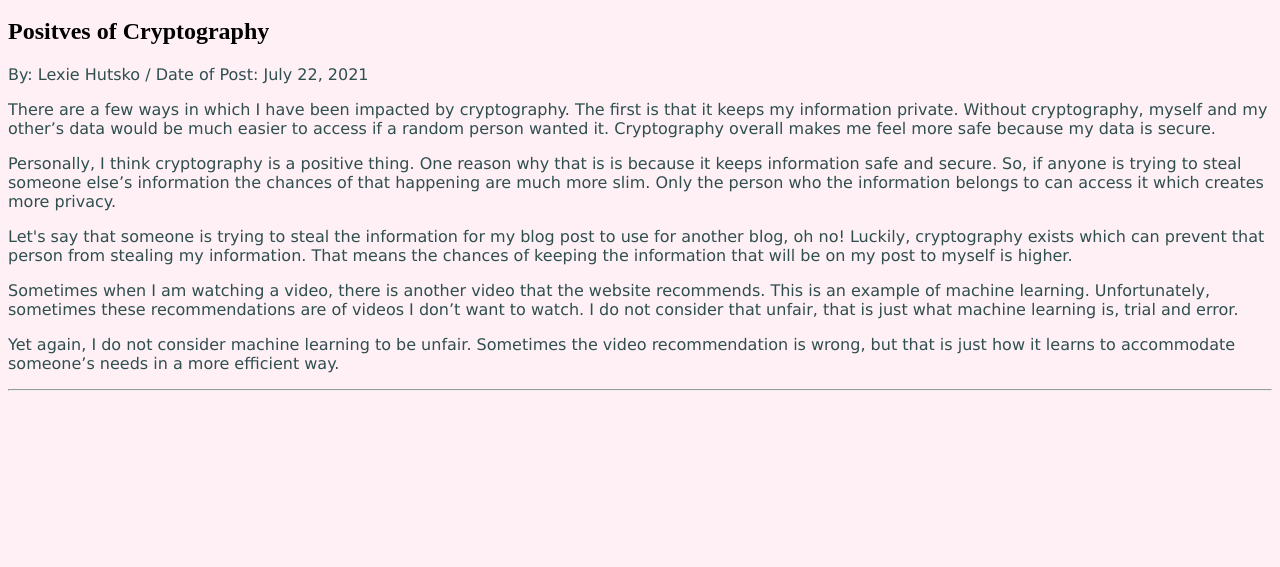
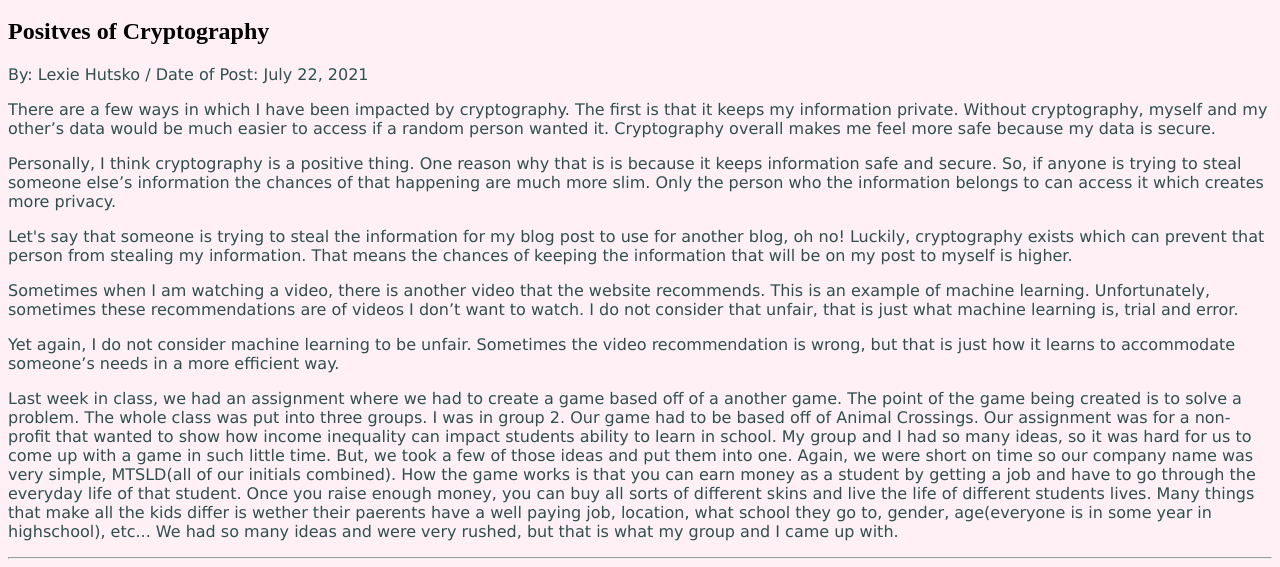
Before and after one commit to itgirls2021/achutsko, a plain HTML site: page blog.html in a window 1280 px wide. Shown: the part 575-1142 px from the top of the page. Before the commit the page ends 974 px from the top, so only its background shows below. Drawn offline with Linux system fonts and the light colour scheme; a web font is replaced by a local one.

Commit message:
Add files via upload

```diff
--- a/blog.html
+++ b/blog.html
@@ -39,6 +39,9 @@
             <p>
                 Yet again, I do not consider machine learning to be unfair. Sometimes the video recommendation is wrong, but that is just how it learns to accommodate someone’s needs in a more efficient way.
             </p>
+            <p>
+                Last week in class, we had an assignment where we had to create a game based off of a another game. The point of the game being created is to solve a problem. The whole class was put into three groups. I was in group 2. Our game had to be based off of Animal Crossings. Our assignment was for a non-profit that wanted to show how income inequality can impact students ability to learn in school. My group and I had so many ideas, so it was hard for us to come up with a game in such little time. But, we took a few of those ideas and put them into one. Again, we were short on time so our company name was very simple, MTSLD(all of our initials combined). How the game works is that you can earn money as a student by getting a job and have to go through the everyday life of that student. Once you raise enough money, you can buy all sorts of different skins and live the life of different students lives. Many things that make all the kids differ is wether their paerents have a well paying job, location, what school they go to, gender, age(everyone is in some year in highschool), etc... We had so many ideas and were very rushed, but that is what my group and I came up with.
+            </p>
             <hr>
         </body>
     </html>
```
